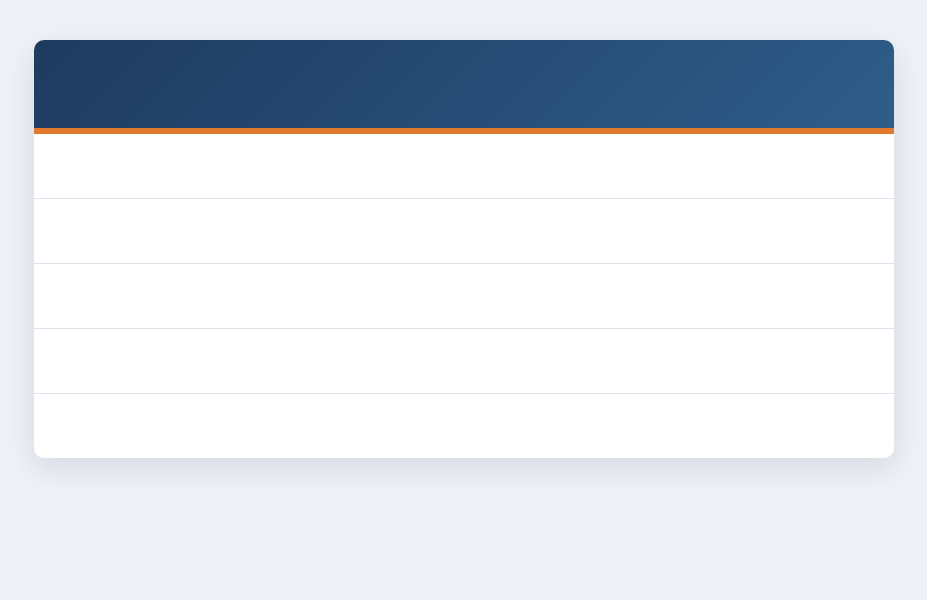
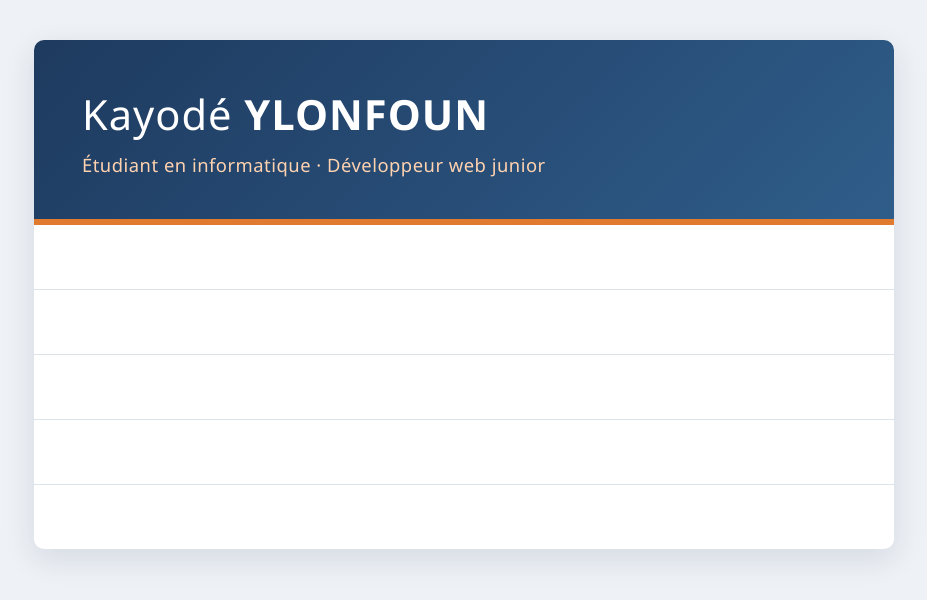
Before and after one commit to shelbi09/mon-cv, a plain HTML site: page index.html in a window 1280 px wide. Shown: the whole page, without its empty margins (176-1103 px from the left). Drawn offline with Linux system fonts and the light colour scheme.

Commit message:
mise en place de la section titre

```diff
--- a/index.html
+++ b/index.html
@@ -13,6 +13,8 @@
 
     <!-- ===================== TITRE ===================== -->
     <header class="cv-titre" id="titre">
+      <h1 class="nom">Kayodé <span>YLONFOUN</span></h1>
+      <p class="poste">Étudiant en informatique · Développeur web junior</p>
     </header>
 
     <!-- ============== COURTE DESCRIPTION ============== -->
```
